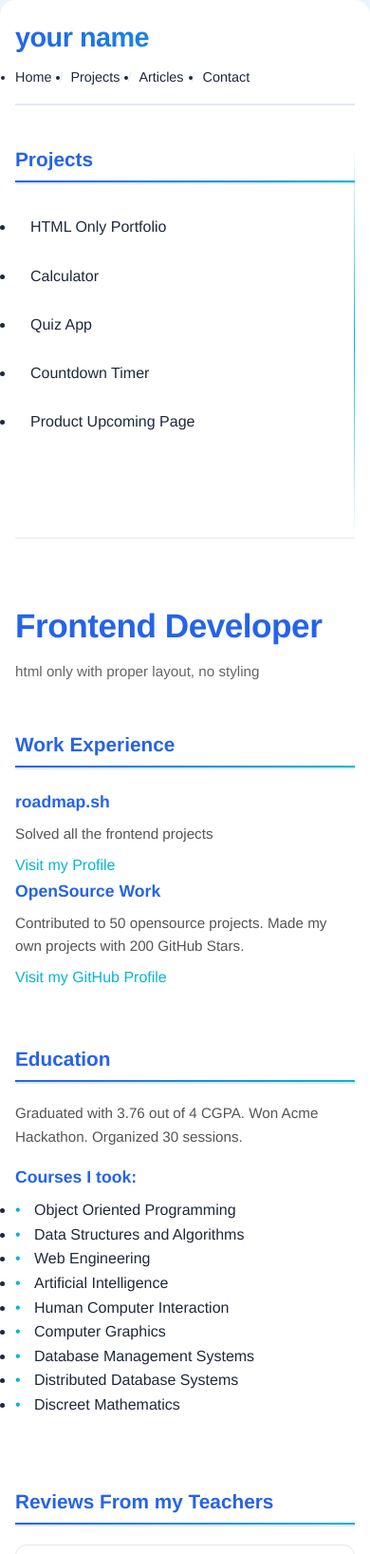
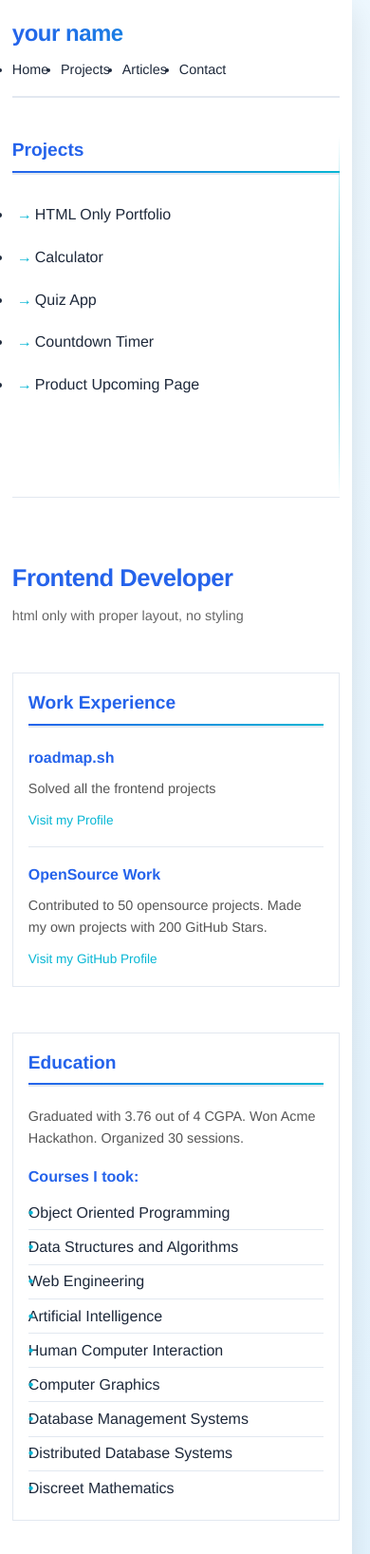
Before and after one commit to nogoezen/CV, a plain HTML site: page index.html in a window 390 px wide. Shown: the top 1636 px of the page at 95% size. Drawn offline with Linux system fonts and the light colour scheme.

Commit message:
first commit

```diff
--- a/index.html
+++ b/index.html
@@ -41,6 +41,7 @@
                 </section>
 
                 <div class="main-grid">
+                    <div class="left-column">
                         <section class="work-experience">
                             <h2>Work Experience</h2>
                             <div class="company">
@@ -54,7 +55,9 @@
                                 <a href="#" class="github-link">Visit my GitHub Profile</a>
                             </div>
                         </section>
+                    </div>
 
+                    <div class="right-column">
                         <section class="education">
                             <h2>Education</h2>
                             <p>Graduated with 3.76 out of 4 CGPA. Won Acme Hackathon. Organized 30 sessions.</p>
@@ -71,6 +74,7 @@
                                 <li>Discreet Mathematics</li>
                             </ul>
                         </section>
+                    </div>
                 </div>
 
                 <section class="reviews">
--- a/styles.css
+++ b/styles.css
@@ -385,17 +385,95 @@ footer::before {
 
 /* Main Content Layout */
 .main-grid {
-    display: grid;
-    grid-template-columns: 1fr 1fr;
+    display: flex;
     gap: 2rem;
     margin-bottom: 2rem;
 }
 
+.left-column,
+.right-column {
+    flex: 1;
+}
+
+/* Work Experience */
+.work-experience {
+    border: 1px solid var(--border-color);
+    padding: 1rem;
+    margin-bottom: 1rem;
+}
+
+.work-experience .company,
+.work-experience .opensource {
+    margin-bottom: 1rem;
+    padding-bottom: 1rem;
+    border-bottom: 1px solid var(--border-color);
+}
+
+.work-experience .opensource {
+    border-bottom: none;
+    margin-bottom: 0;
+    padding-bottom: 0;
+}
+
+/* Education Section */
+.education {
+    border: 1px solid var(--border-color);
+    padding: 1rem;
+}
+
+.education ul {
+    list-style: none;
+    margin-top: 0.5rem;
+}
+
+.education li {
+    padding: 0.3rem 0;
+    border-bottom: 1px solid var(--border-color);
+}
+
+.education li:last-child {
+    border-bottom: none;
+}
+
+/* Reviews Section */
+.reviews {
+    margin-top: 2rem;
+}
+
+.reviews-container {
+    display: grid;
+    grid-template-columns: repeat(3, 1fr);
+    gap: 1rem;
+}
+
+.review-card {
+    border: 1px solid var(--border-color);
+    padding: 1rem;
+}
+
 /* Responsive Design */
+@media (max-width: 1200px) {
+    .container {
+        max-width: 95%;
+        margin: 1rem auto;
+    }
+}
+
+@media (max-width: 992px) {
+    .main-grid {
+        flex-direction: column;
+    }
+
+    .reviews-container {
+        grid-template-columns: repeat(2, 1fr);
+    }
+}
+
 @media (max-width: 768px) {
     .container {
         margin: 0;
         padding: 1rem;
+        border-radius: 0;
     }
 
     .content-wrapper {
@@ -416,9 +494,193 @@ footer::before {
         grid-template-columns: 1fr;
     }
 
+    .hero h1 {
+        font-size: 1.8rem;
+    }
+
+    section h2 {
+        font-size: 1.2rem;
+    }
+
+    .education ul {
+        columns: 1;
+    }
+
+    nav ul {
+        flex-wrap: wrap;
+        gap: 0.8rem;
+    }
+
+    nav ul li:not(:last-child):after {
+        content: none;
+    }
+}
+
+@media (max-width: 480px) {
+    .container {
+        padding: 1rem 0.8rem;
+    }
+
+    .logo {
+        font-size: 1.5rem;
+    }
+
+    .hero h1 {
+        font-size: 1.6rem;
+    }
+
+    .hero p {
+        font-size: 0.9rem;
+    }
+
+    section {
+        margin-bottom: 2rem;
+    }
+
+    .projects li {
+        padding: 0.6rem 0.8rem;
+    }
+
+    .review-card {
+        padding: 1rem;
+    }
+
+    .work-experience h3,
+    .education h3 {
+        font-size: 1rem;
+    }
+
+    .work-experience p,
+    .education p,
+    .review-card p {
+        font-size: 0.9rem;
+    }
+
+    .profile-link,
+    .github-link {
+        font-size: 0.85rem;
+    }
+
+    .reviewer .name {
+        font-size: 0.85rem;
+    }
+
+    .reviewer .title {
+        font-size: 0.75rem;
+    }
+
+    footer {
+        margin-top: 2rem;
+        font-size: 0.8rem;
+    }
+}
+
+/* Print styles for better PDF generation */
+@media print {
+    body {
+        background: none;
+    }
+
+    .container {
+        margin: 0;
+        padding: 0;
+        box-shadow: none;
+        max-width: 100%;
+    }
+
+    .review-card,
+    .projects li {
+        break-inside: avoid;
+    }
+
+    .content-wrapper {
+        display: block;
+    }
+
+    .sidebar {
+        border: none;
+        padding: 0;
+        margin-bottom: 2rem;
+    }
+
     .main-grid {
-        grid-template-columns: 1fr;
-        gap: 1rem;
+        display: block;
+    }
+
+    section {
+        page-break-inside: avoid;
+    }
+
+    a {
+        text-decoration: none !important;
+        color: var(--text-color) !important;
+    }
+
+    footer {
+        margin-top: 2rem;
+        border-top: 1px solid var(--border-color);
+    }
+
+    /* Hide decorative elements in print */
+    .sidebar::after,
+    section h2::after,
+    nav a::after,
+    footer::before {
+        display: none;
+    }
+}
+
+/* Touch device optimizations */
+@media (hover: none) {
+    .projects li::before {
+        opacity: 1;
+        left: 5px;
+    }
+
+    .projects li {
+        padding-left: 1.5rem;
+    }
+
+    .review-card:hover {
+        transform: none;
+    }
+
+    nav a:hover::after {
+        width: 0;
+    }
+}
+
+/* Ensure animations don't run on devices that prefer reduced motion */
+@media (prefers-reduced-motion: reduce) {
+    * {
+        animation: none !important;
+        transition: none !important;
+    }
+
+    .review-card:hover,
+    .projects li:hover,
+    .education li:hover {
+        transform: none !important;
+    }
+}
+
+/* High contrast mode support */
+@media (prefers-contrast: high) {
+    :root {
+        --primary-color: #000000;
+        --secondary-color: #000000;
+        --accent-color: #000000;
+        --text-color: #000000;
+        --border-color: #000000;
+    }
+
+    * {
+        border-color: #000 !important;
+    }
+
+    .review-card,
+    .projects li {
+        border: 2px solid #000;
     }
 }
 
```
Also changed, not shown: 1 other file. Lines whose indentation alone changed are shown as unchanged.
